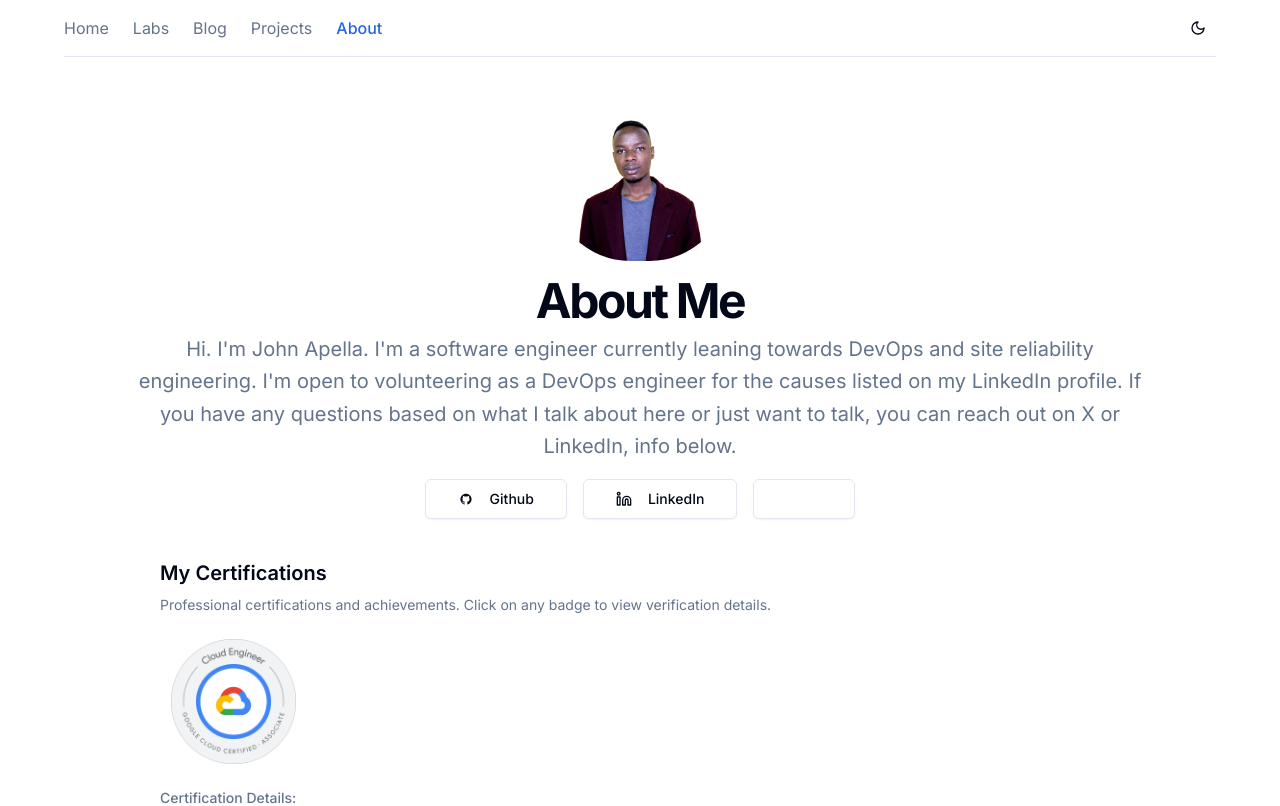
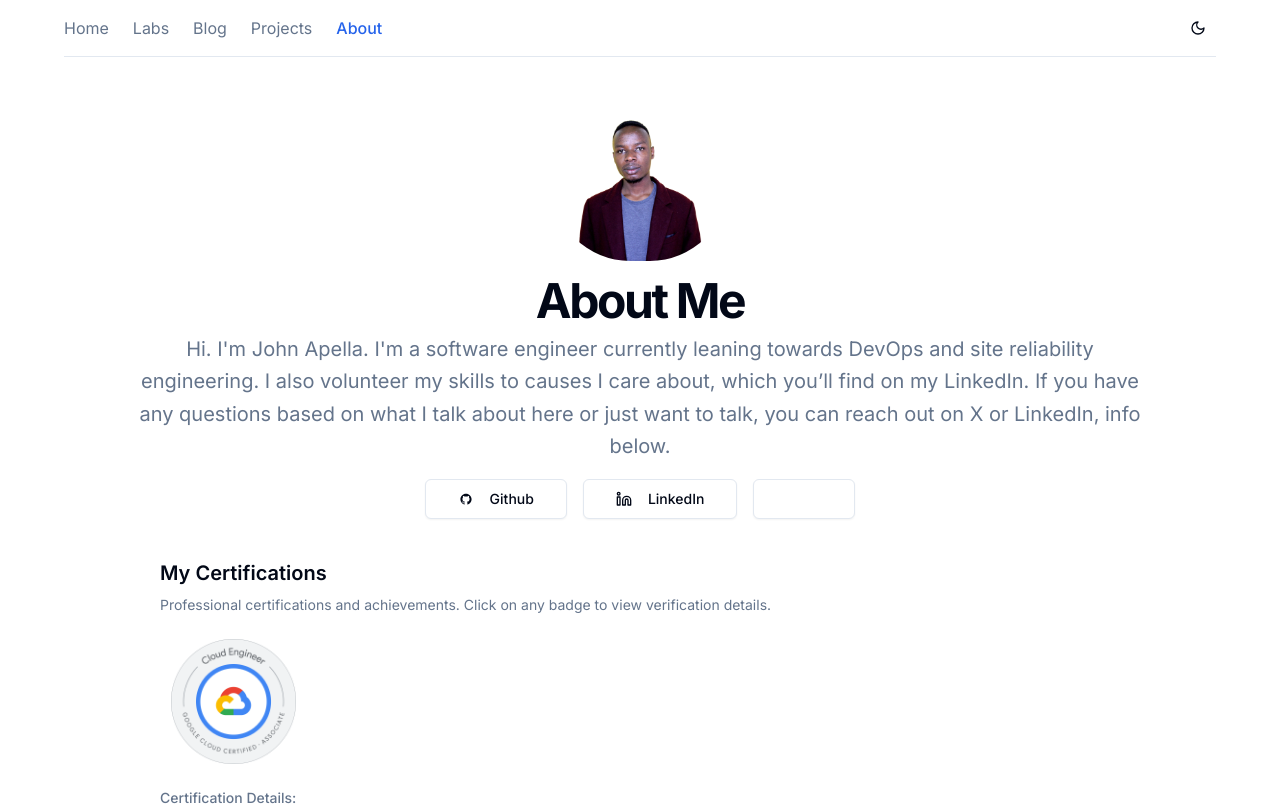
Before and after one commit to apella1/next-portfolio, a Next.js app: page /about in a window 1280 px wide. Shown: the top 806 px of the page. Built offline with nearby package versions, Linux system fonts and the light colour scheme; some icons are missing.

Commit message:
feat: update causes I'm volunteering for

```diff
--- a/app/about/page.tsx
+++ b/app/about/page.tsx
@@ -43,11 +43,10 @@ const AboutPage = () => {
           </h2>
           <p className="text-muted-foreground md:text-xl/relaxed lg:text-base/relaxed xl:text-xl/relaxed max-w-5xl">
             Hi. I'm John Apella. I'm a software engineer currently leaning
-            towards DevOps and site reliability engineering. I'm open to
-            volunteering as a DevOps engineer for the causes listed on my
-            LinkedIn profile. If you have any questions based on what I talk
-            about here or just want to talk, you can reach out on X or LinkedIn,
-            info below.
+            towards DevOps and site reliability engineering. I also volunteer my
+            skills to causes I care about, which you’ll find on my LinkedIn. If
+            you have any questions based on what I talk about here or just want
+            to talk, you can reach out on X or LinkedIn, info below.
           </p>
         </div>
 
```
